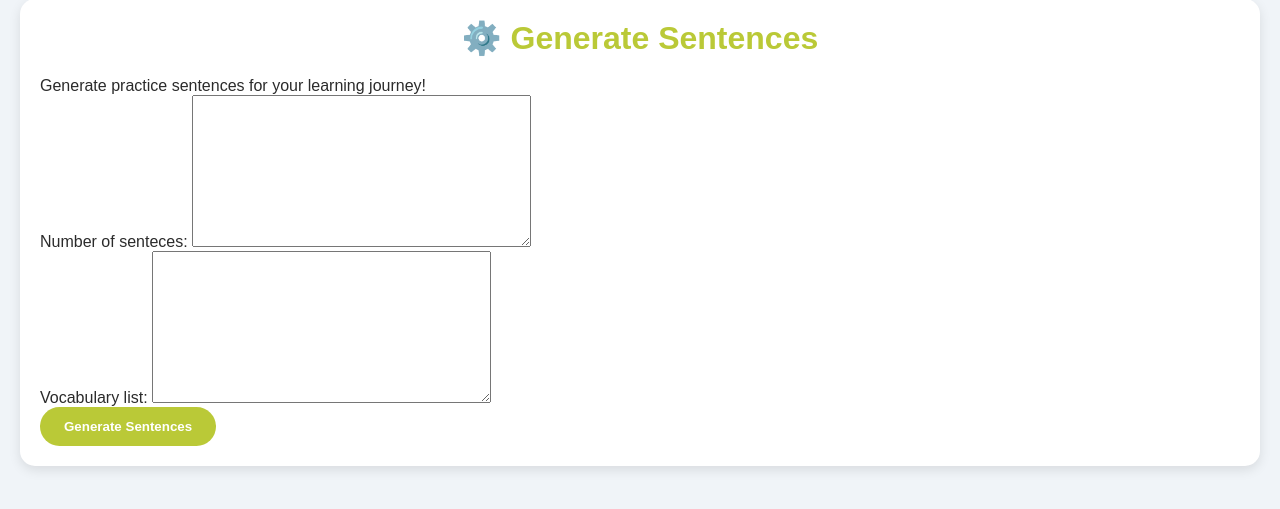
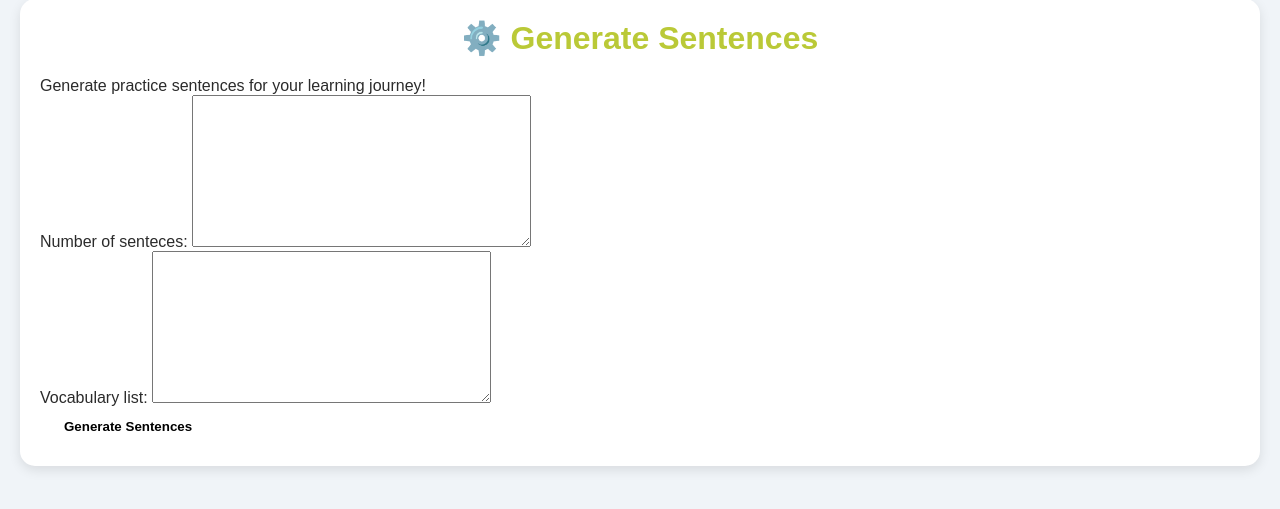
Before and after one commit to alexassadi/QHD.WebApp, a Django app: page /generate/ in a window 1280 px wide. Shown: the part 84-593 px from the top of the page. Run offline with Django 5.2, Linux system fonts and the light colour scheme.

Commit message:
Styling hotfix 4.0.5

```diff
--- a/djangotutorial/apiapp/static/apiapp/css/style.css
+++ b/djangotutorial/apiapp/static/apiapp/css/style.css
@@ -31,10 +31,10 @@ h1, h2 {
 
 /* === BUTTONS === */
 button {
-    background-color: var(--primary-green);
-    color: #ffffff;
+    background-color: #ffffff;
+    color: #000000;
     border: none;
-    border-radius: 25px;
+    border-radius: 0;
     padding: 12px 24px;
     font-weight: 600;
     cursor: pointer;
@@ -42,7 +42,7 @@ button {
 }
 
 button:hover {
-    background-color: var(--secondary-blue);
+    background-color: #b1b1b1;
     transform: scale(1.05);
 }
 
```
